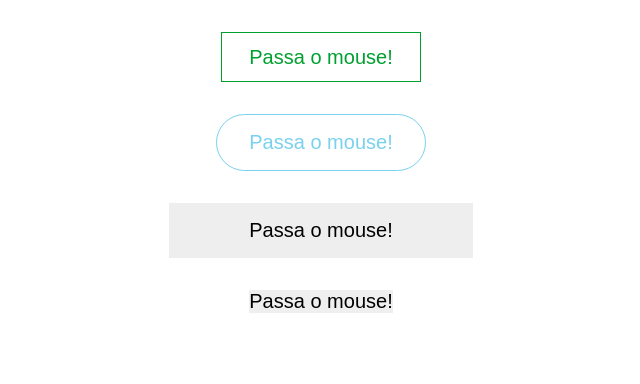
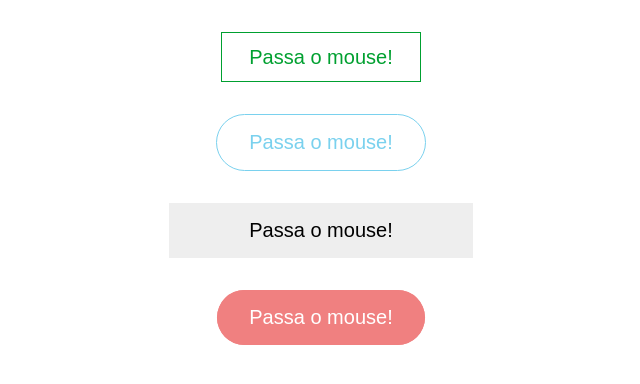
Before and after one commit to Gu-Simplicio/treinos-CSS, a plain HTML site: page botoesEstilosos/index.html in a window 1280 px wide. Shown: the whole page, without its empty margins (319-959 px from the left). Drawn offline with Linux system fonts and the light colour scheme.

Commit message:
pronto pra subir

```diff
--- a/botoesEstilosos/style.css
+++ b/botoesEstilosos/style.css
@@ -112,3 +112,32 @@ button{
 }
 
 /* estilo do quarto botão */
+#botao-quatro {
+    top: 0;
+    color: #fff;
+    padding: 1rem 2rem;
+    border-radius: 50px;
+    background-color: lightcoral;
+}
+#botao-quatro:hover {
+    top: -.25rem;
+    box-shadow: 0 10px 50px -10px #000;
+}
+
+#botao-quatro::before {
+    top: 0;
+    left: 0;
+    z-index: -1;
+    content: '';
+    width: 100%;
+    height: 100%;
+    position: absolute;
+    border-radius: 50px;
+    transition: .5s ease-in-out;
+    background-color: lightcoral;
+}
+
+#botao-quatro:hover::before{
+    opacity: 0;
+    transform: scale(1.2);
+}
```
